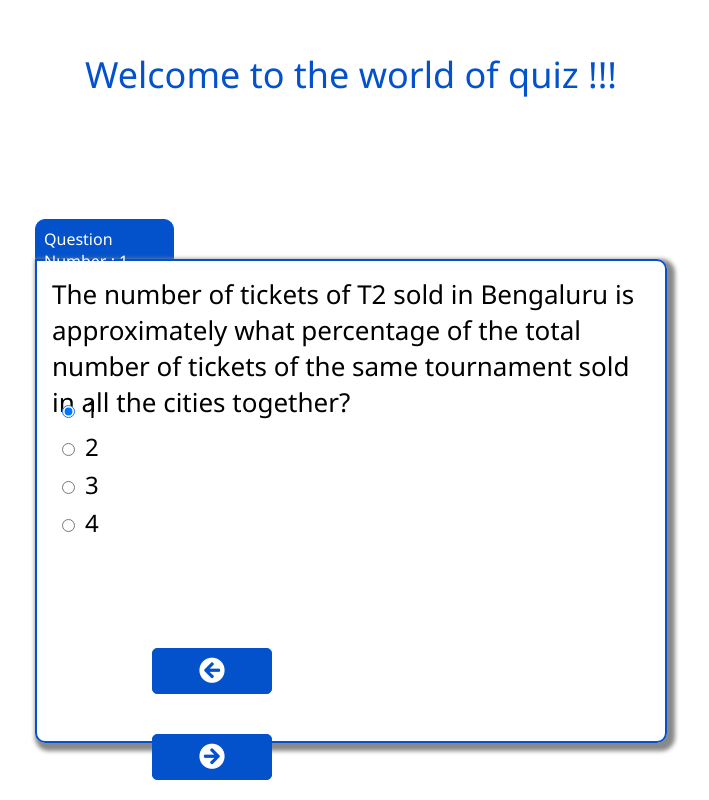
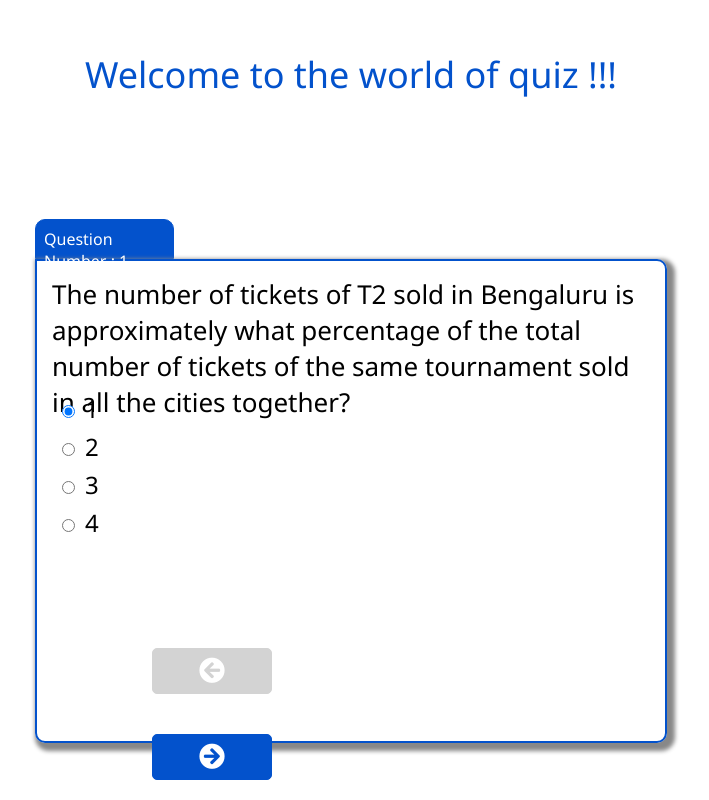
Before and after one commit to fakruboss/Quiz, a plain HTML site: page index.html in a window 1280 px wide. Shown: the whole page, without its empty margins (289-998 px from the left). Drawn offline with nearby package versions, Linux system fonts and the light colour scheme.

Commit message:
Update index.html

```diff
--- a/index.html
+++ b/index.html
@@ -2,10 +2,10 @@
 <html>
 <head>
 	<title>Quiz App</title>
+	<script src="https://ajax.googleapis.com/ajax/libs/jquery/3.3.1/jquery.min.js"></script>
 	<link href="https://fonts.googleapis.com/css?family=Noto+Sans" rel="stylesheet">
 	<link rel="stylesheet" href="https://use.fontawesome.com/releases/v5.2.0/css/all.css" integrity="sha384-hWVjflwFxL6sNzntih27bfxkr27PmbbK/iSvJ+a4+0owXq79v+lsFkW54bOGbiDQ" crossorigin="anonymous">
 	<script type="text/javascript" src='app.js'></script>
-	<script src="https://ajax.googleapis.com/ajax/libs/jquery/3.3.1/jquery.min.js"></script>
 	<style>
 		body {
 			font-family: 'Noto Sans', sans-serif;
@@ -59,7 +59,18 @@
 			height: 80px;
 			/* border: 1px solid #000000; */
 		}
-		.buttn {
+		#prev {
+			font-size: 26px;
+			margin: 20px 160px 20px 100px;
+			height: 46px;
+			width: 120px;
+			border: 1px solid #D3D3D3;
+			outline: 0;
+			background-color: #D3D3D3;
+			border-radius: 5px;
+			color: #FFFFFF;
+		}
+		#nex {
 			font-size: 26px;
 			margin: 20px 160px 20px 100px;
 			height: 46px;
@@ -70,12 +81,11 @@
 			border-radius: 5px;
 			color: #FFFFFF
 		}
-		.buttn:hover {
+		#nex:hover {
 			color: #0352cc;
 			background-color: #FFFFFF;
 			cursor: pointer;
 		}
-
 	</style>
 </head>
 <body onload="presentValues()">
```
